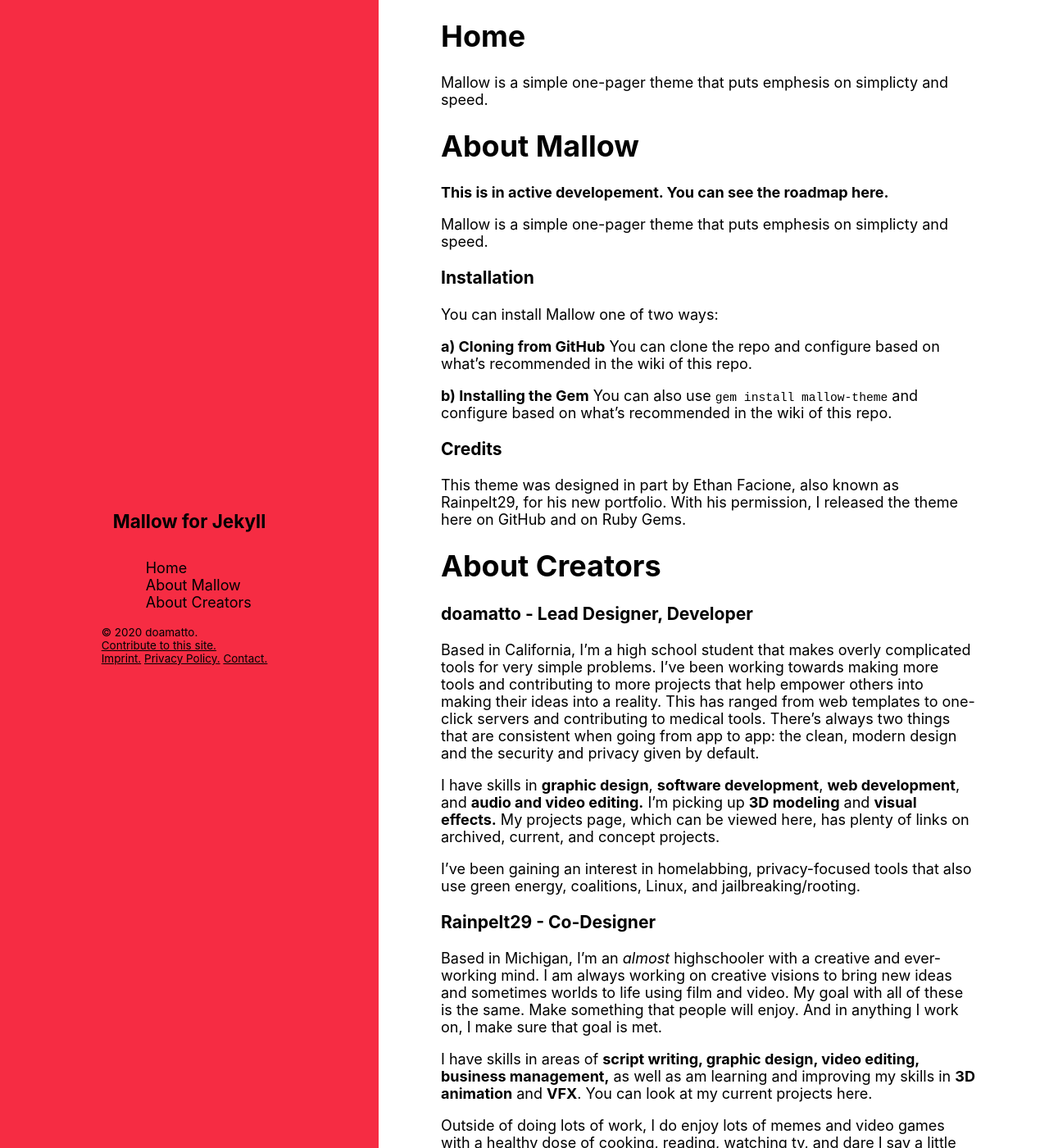
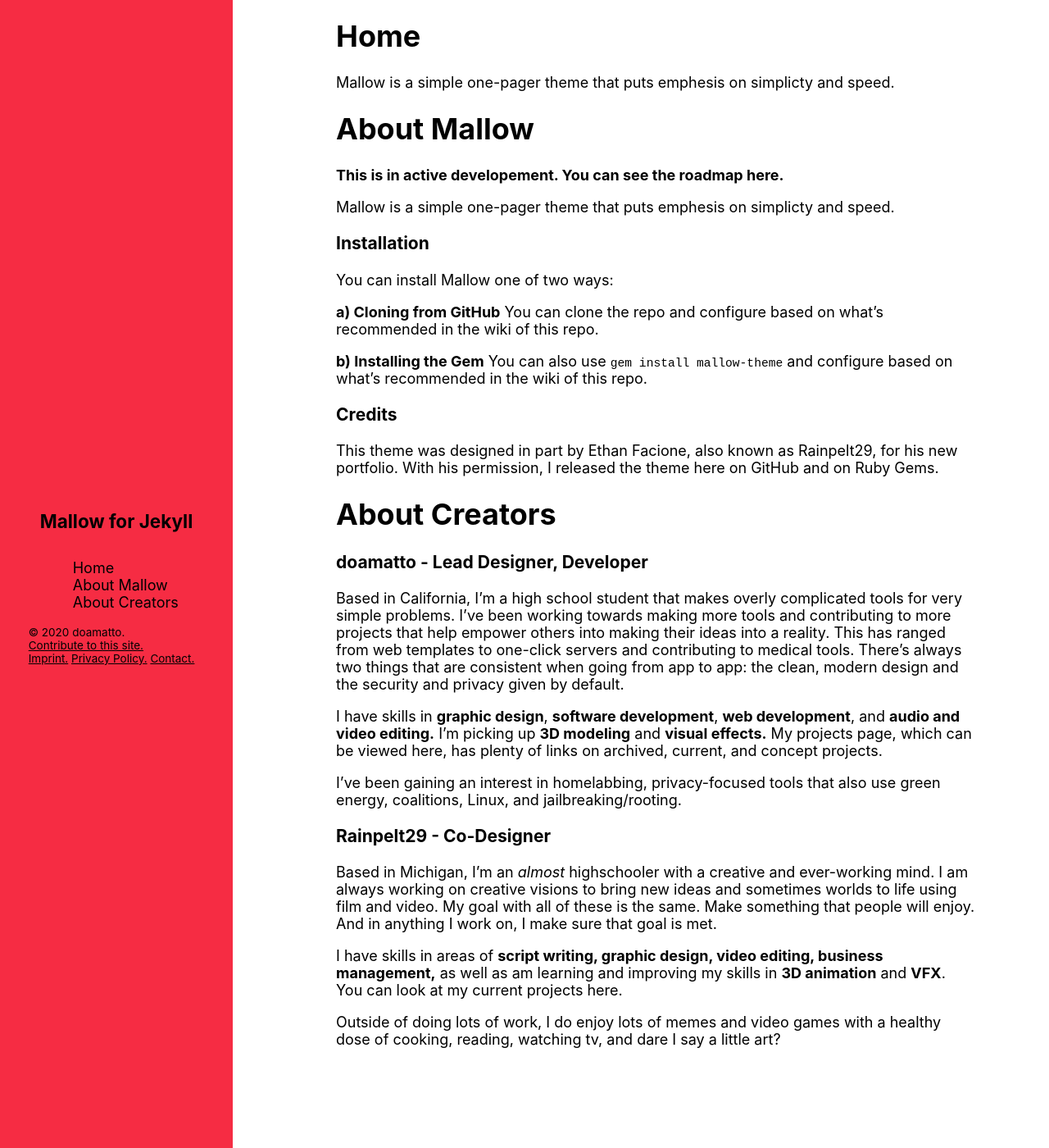
Before and after one commit to doamatto/mallow-theme, a Jekyll site: the page built from index.md, in a window 1280 px wide and 1400 px high. Shown: the whole window at 82% size. Built offline with Jekyll 4.4.1, drawn with Linux system fonts in a browser that asks for light colours; some web fonts are replaced; our own code applies the rules of GitHub Pages for plain Markdown files.

Commit message:
More work to the sidebar and container

```diff
--- a/_sass/_theme.scss
+++ b/_sass/_theme.scss
@@ -45,6 +45,7 @@
     display: flex;
     justify-content: center;
     align-items: center;
+    max-width: 270px;
 }
 
 .links {
@@ -92,7 +93,7 @@ body {
 }
 
 .container {
-    margin-left: 35vw;
+    margin-left: 25vw;
     padding: 1em 5em;
     max-width: 65vw;
     display: block;
```
